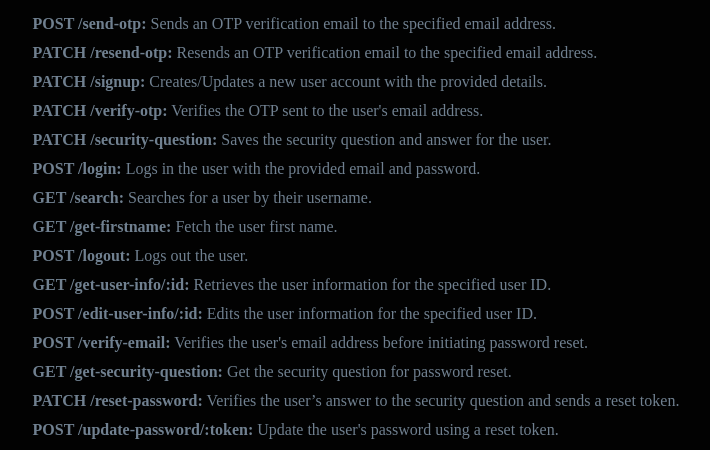
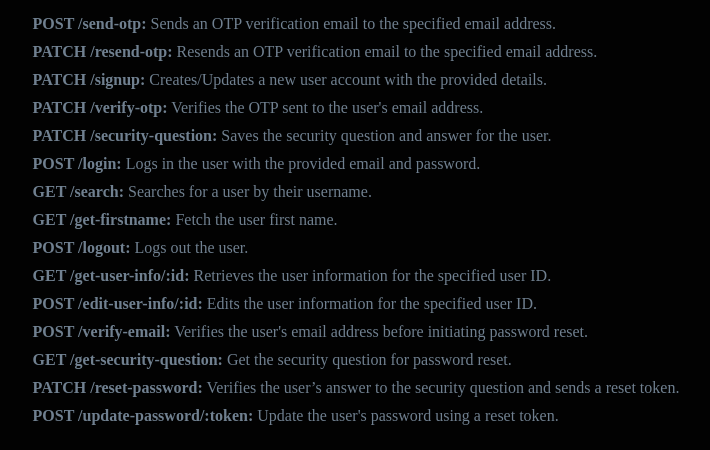
Before and after one commit to Cash2go-backend-org/cash2go-backend, a website: page src/router/index.html in a window 1280 px wide. Shown: the part 268-718 px from the top of the page, without its empty margins (284-994 px from the left). Drawn offline with Linux system fonts and the light colour scheme.

Commit message:
Update index.html

```diff
--- a/src/router/index.html
+++ b/src/router/index.html
@@ -37,7 +37,7 @@
       }
 
       p {
-        margin-bottom: 11px;
+        margin-bottom: 10px;
       }
 
       h4 {
```
